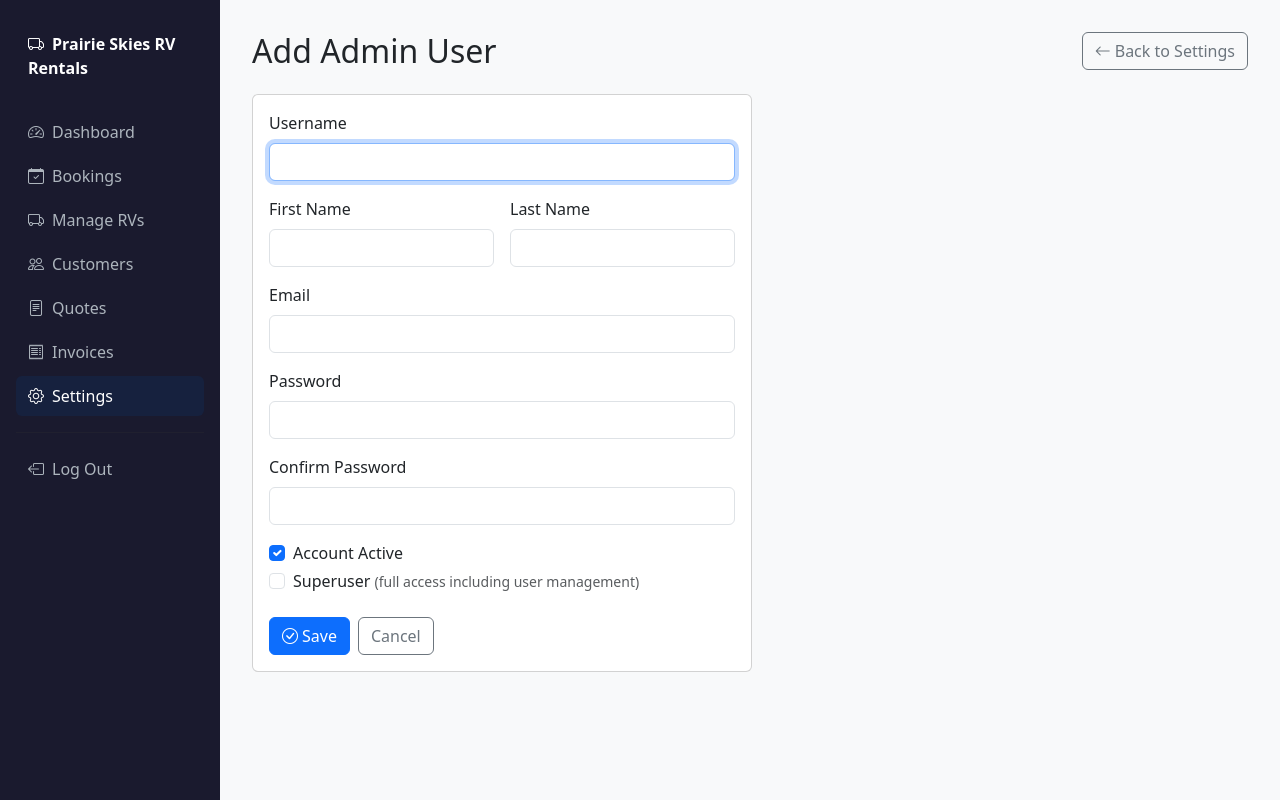
After one commit to jamie7355/rv-rental, a Django app: page /settings/users/add/ in a window 1280 px wide. The commit adds this page. Run offline with Django 5.2, Linux system fonts and the light colour scheme; the visitor is signed in with stand-in values (Sample User, id 1).

Commit message:
Add Settings page: change password, add/edit admin users

```diff
--- /dev/null
+++ b/rentals/templates/rentals/admin_user_form.html
@@ -0,0 +1,87 @@
+{% extends "rentals/base.html" %}
+
+{% block title %}{{ title }} — Prairie Skies RV Rentals{% endblock %}
+
+{% block content %}
+<div class="d-flex justify-content-between align-items-center mb-4">
+  <h2 class="mb-0">{{ title }}</h2>
+  <a href="{% url 'admin_settings' %}" class="btn btn-outline-secondary">
+    <i class="bi bi-arrow-left me-1"></i>Back to Settings
+  </a>
+</div>
+
+<div class="card" style="max-width: 500px;">
+  <div class="card-body">
+    {% if error %}
+    <div class="alert alert-danger">{{ error }}</div>
+    {% endif %}
+    <form method="post">
+      {% csrf_token %}
+
+      {% if not u %}
+      <div class="mb-3">
+        <label class="form-label">Username</label>
+        <input type="text" name="username" class="form-control" required autofocus>
+      </div>
+      {% else %}
+      <div class="mb-3">
+        <label class="form-label">Username</label>
+        <input type="text" class="form-control" value="{{ u.username }}" disabled>
+      </div>
+      {% endif %}
+
+      <div class="row g-3 mb-3">
+        <div class="col">
+          <label class="form-label">First Name</label>
+          <input type="text" name="first_name" class="form-control" value="{{ u.first_name|default:'' }}">
+        </div>
+        <div class="col">
+          <label class="form-label">Last Name</label>
+          <input type="text" name="last_name" class="form-control" value="{{ u.last_name|default:'' }}">
+        </div>
+      </div>
+
+      <div class="mb-3">
+        <label class="form-label">Email</label>
+        <input type="email" name="email" class="form-control" value="{{ u.email|default:'' }}">
+      </div>
+
+      <div class="mb-3">
+        <label class="form-label">
+          {% if u %}New Password <span class="text-muted small">(leave blank to keep current)</span>{% else %}Password{% endif %}
+        </label>
+        <input type="password" name="{% if u %}new_password{% else %}password1{% endif %}" class="form-control" {% if not u %}required{% endif %}>
+      </div>
+
+      {% if not u %}
+      <div class="mb-3">
+        <label class="form-label">Confirm Password</label>
+        <input type="password" name="password2" class="form-control" required>
+      </div>
+      {% endif %}
+
+      <div class="mb-3">
+        <div class="form-check">
+          <input type="checkbox" name="is_active" id="is_active" class="form-check-input"
+            {% if not u or u.is_active %}checked{% endif %}>
+          <label class="form-check-label" for="is_active">Account Active</label>
+        </div>
+        <div class="form-check mt-1">
+          <input type="checkbox" name="is_superuser" id="is_superuser" class="form-check-input"
+            {% if u and u.is_superuser %}checked{% endif %}>
+          <label class="form-check-label" for="is_superuser">
+            Superuser <span class="text-muted small">(full access including user management)</span>
+          </label>
+        </div>
+      </div>
+
+      <div class="d-flex gap-2 mt-4">
+        <button type="submit" class="btn btn-primary">
+          <i class="bi bi-check-circle me-1"></i>Save
+        </button>
+        <a href="{% url 'admin_settings' %}" class="btn btn-outline-secondary">Cancel</a>
+      </div>
+    </form>
+  </div>
+</div>
+{% endblock %}
--- a/rentals/templates/rentals/base.html
+++ b/rentals/templates/rentals/base.html
@@ -67,6 +67,7 @@
         <li class="nav-item"><a class="nav-link {% if 'quote' in request.resolver_match.url_name %}active{% endif %}" href="{% url 'admin_quote_list' %}"><i class="bi bi-file-text me-2"></i>Quotes</a></li>
         <li class="nav-item"><a class="nav-link {% if 'invoice' in request.resolver_match.url_name %}active{% endif %}" href="{% url 'admin_invoice_list' %}"><i class="bi bi-receipt me-2"></i>Invoices</a></li>
         <li class="nav-item"><hr class="dropdown-divider"></li>
+        <li class="nav-item"><a class="nav-link {% if 'settings' in request.resolver_match.url_name or 'user' in request.resolver_match.url_name or 'password' in request.resolver_match.url_name %}active{% endif %}" href="{% url 'admin_settings' %}"><i class="bi bi-gear me-2"></i>Settings</a></li>
         <li class="nav-item"><a class="nav-link" href="{% url 'logout' %}"><i class="bi bi-box-arrow-left me-2"></i>Log Out</a></li>
       </ul>
     </div>
@@ -93,6 +94,9 @@
     <a href="{% url 'admin_invoice_list' %}" class="{% if 'invoice' in request.resolver_match.url_name %}active{% endif %}">
       <i class="bi bi-receipt me-2"></i>Invoices
     </a>
+    <a href="{% url 'admin_settings' %}" class="{% if 'settings' in request.resolver_match.url_name or 'user' in request.resolver_match.url_name or 'password' in request.resolver_match.url_name %}active{% endif %}">
+      <i class="bi bi-gear me-2"></i>Settings
+    </a>
     <hr style="border-color:#333">
     <a href="{% url 'logout' %}">
       <i class="bi bi-box-arrow-left me-2"></i>Log Out
--- a/rentals/urls.py
+++ b/rentals/urls.py
@@ -21,6 +21,10 @@ urlpatterns = [
     path("customers/", views.admin_customer_list, name="admin_customer_list"),
     path("customers/add/", views.admin_customer_add, name="admin_customer_add"),
     path("customers/<int:pk>/edit/", views.admin_customer_edit, name="admin_customer_edit"),
+    path("settings/", views.admin_settings, name="admin_settings"),
+    path("settings/change-password/", views.admin_change_password, name="admin_change_password"),
+    path("settings/users/add/", views.admin_user_add, name="admin_user_add"),
+    path("settings/users/<int:pk>/edit/", views.admin_user_edit, name="admin_user_edit"),
     path("quotes/", views.admin_quote_list, name="admin_quote_list"),
     path("quotes/new/", views.admin_quote_create, name="admin_quote_create"),
     path("quotes/<int:pk>/", views.admin_quote_detail, name="admin_quote_detail"),
--- a/rentals/views.py
+++ b/rentals/views.py
@@ -256,6 +256,94 @@ def admin_booking_list(request):
 def admin_booking_detail(request, pk):
     booking = get_object_or_404(Booking, pk=pk)
     return render(request, "rentals/admin_booking_detail.html", {"booking": booking})
+
+
+@staff_member_required
+def admin_settings(request):
+    from django.contrib.auth.models import User
+    users = User.objects.all().order_by("username")
+    return render(request, "rentals/admin_settings.html", {"users": users})
+
+
+@staff_member_required
+def admin_change_password(request):
+    from django.contrib.auth import update_session_auth_hash
+    error = None
+    if request.method == "POST":
+        current = request.POST.get("current_password")
+        new1 = request.POST.get("new_password1")
+        new2 = request.POST.get("new_password2")
+        if not request.user.check_password(current):
+            error = "Current password is incorrect."
+        elif new1 != new2:
+            error = "New passwords do not match."
+        elif len(new1) < 8:
+            error = "New password must be at least 8 characters."
+        else:
+            request.user.set_password(new1)
+            request.user.save()
+            update_session_auth_hash(request, request.user)
+            messages.success(request, "Password changed successfully.")
+            return redirect("admin_settings")
+    return render(request, "rentals/admin_change_password.html", {"error": error})
+
+
+@staff_member_required
+def admin_user_add(request):
+    from django.contrib.auth.models import User
+    error = None
+    if request.method == "POST":
+        username = request.POST.get("username", "").strip()
+        first_name = request.POST.get("first_name", "").strip()
+        last_name = request.POST.get("last_name", "").strip()
+        email = request.POST.get("email", "").strip()
+        password1 = request.POST.get("password1")
+        password2 = request.POST.get("password2")
+        is_superuser = request.POST.get("is_superuser") == "on"
+
+        if User.objects.filter(username=username).exists():
+            error = "That username is already taken."
+        elif password1 != password2:
+            error = "Passwords do not match."
+        elif len(password1) < 8:
+            error = "Password must be at least 8 characters."
+        else:
+            user = User.objects.create_user(
+                username=username,
+                first_name=first_name,
+                last_name=last_name,
+                email=email,
+                password=password1,
+                is_staff=True,
+                is_superuser=is_superuser,
+            )
+            messages.success(request, f"Admin user {user.username} created.")
+            return redirect("admin_settings")
+    return render(request, "rentals/admin_user_form.html", {"title": "Add Admin User", "u": None, "error": error})
+
+
+@staff_member_required
+def admin_user_edit(request, pk):
+    from django.contrib.auth.models import User
+    u = get_object_or_404(User, pk=pk)
+    error = None
+    if request.method == "POST":
+        u.first_name = request.POST.get("first_name", "").strip()
+        u.last_name = request.POST.get("last_name", "").strip()
+        u.email = request.POST.get("email", "").strip()
+        u.is_active = request.POST.get("is_active") == "on"
+        u.is_superuser = request.POST.get("is_superuser") == "on"
+        new_password = request.POST.get("new_password", "").strip()
+        if new_password:
+            if len(new_password) < 8:
+                error = "Password must be at least 8 characters."
+            else:
+                u.set_password(new_password)
+        if not error:
+            u.save()
+            messages.success(request, f"User {u.username} updated.")
+            return redirect("admin_settings")
+    return render(request, "rentals/admin_user_form.html", {"title": "Edit Admin User", "u": u, "error": error})
 
 
 @staff_member_required
```
Also changed, not shown: rentals/templates/rentals/admin_change_password.html (added, +41 -0 lines), rentals/templates/rentals/admin_settings.html (added, +78 -0 lines).
